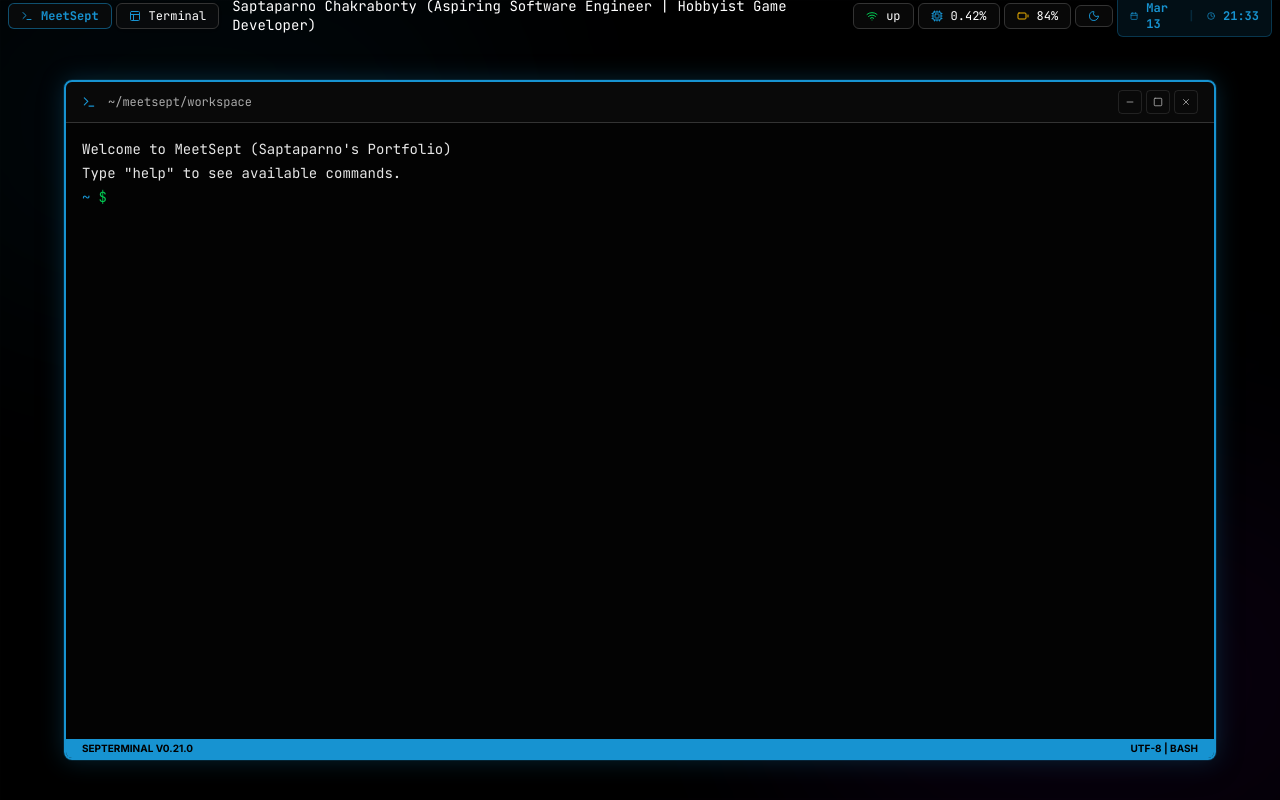
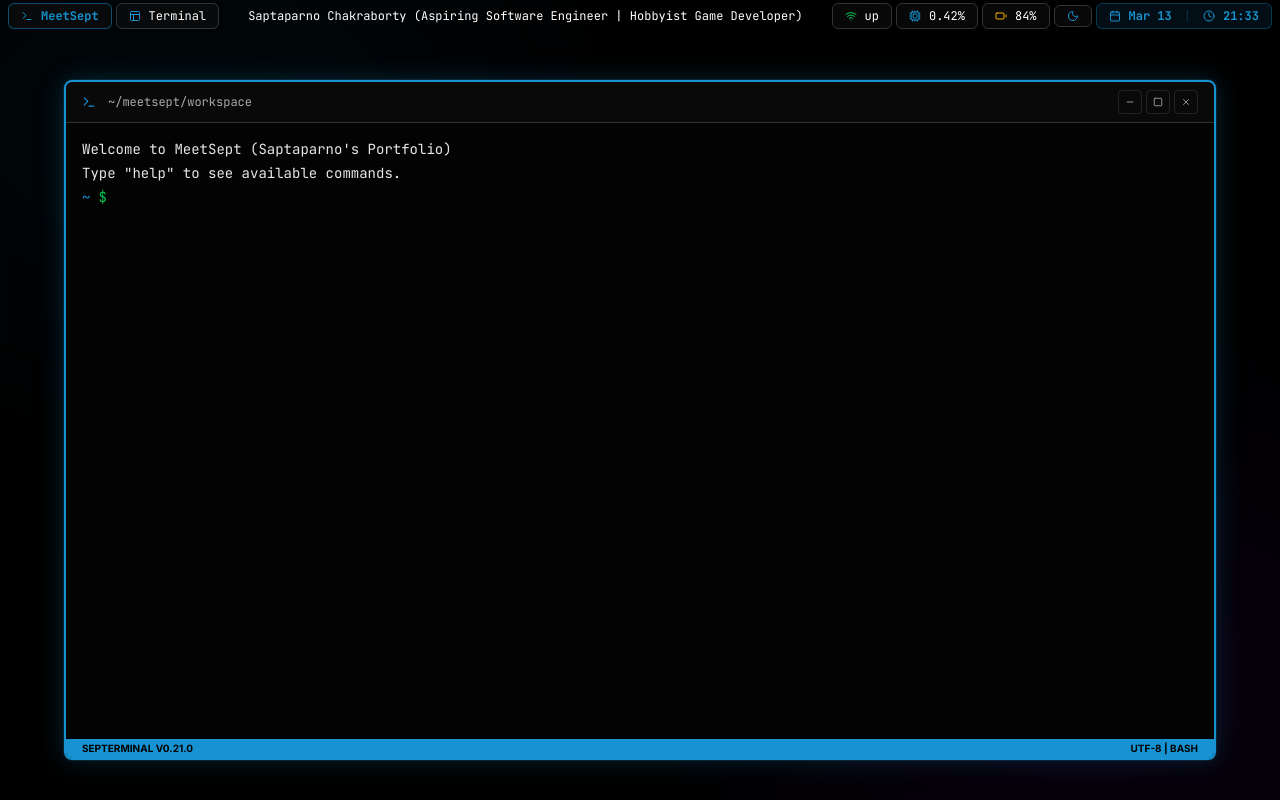
Before and after one commit to schak04/meetsept, a React (Vite) app: page / in a window 1280 px wide. Both pictures are taken after a click on the button "Press ESC to boot up instantly". Built offline with nearby package versions, Linux system fonts and the light colour scheme.

Commit message:
refactor: reduce font-size of my name in waybar

```diff
--- a/src/components/layout/Waybar.jsx
+++ b/src/components/layout/Waybar.jsx
@@ -41,7 +41,7 @@ export default function Waybar({ activeWindow, onNavigate }) {
             </div>
 
             <div className='hidden md:flex items-center gap-1 pointer-events-auto'>
-                <div className='waybar-module border-transparent bg-transparent text-[14px]'>
+                <div className='waybar-module border-transparent bg-transparent text-[12px]'>
                     Saptaparno Chakraborty (Aspiring Software Engineer | Hobbyist Game Developer)
                 </div>
             </div>
```
